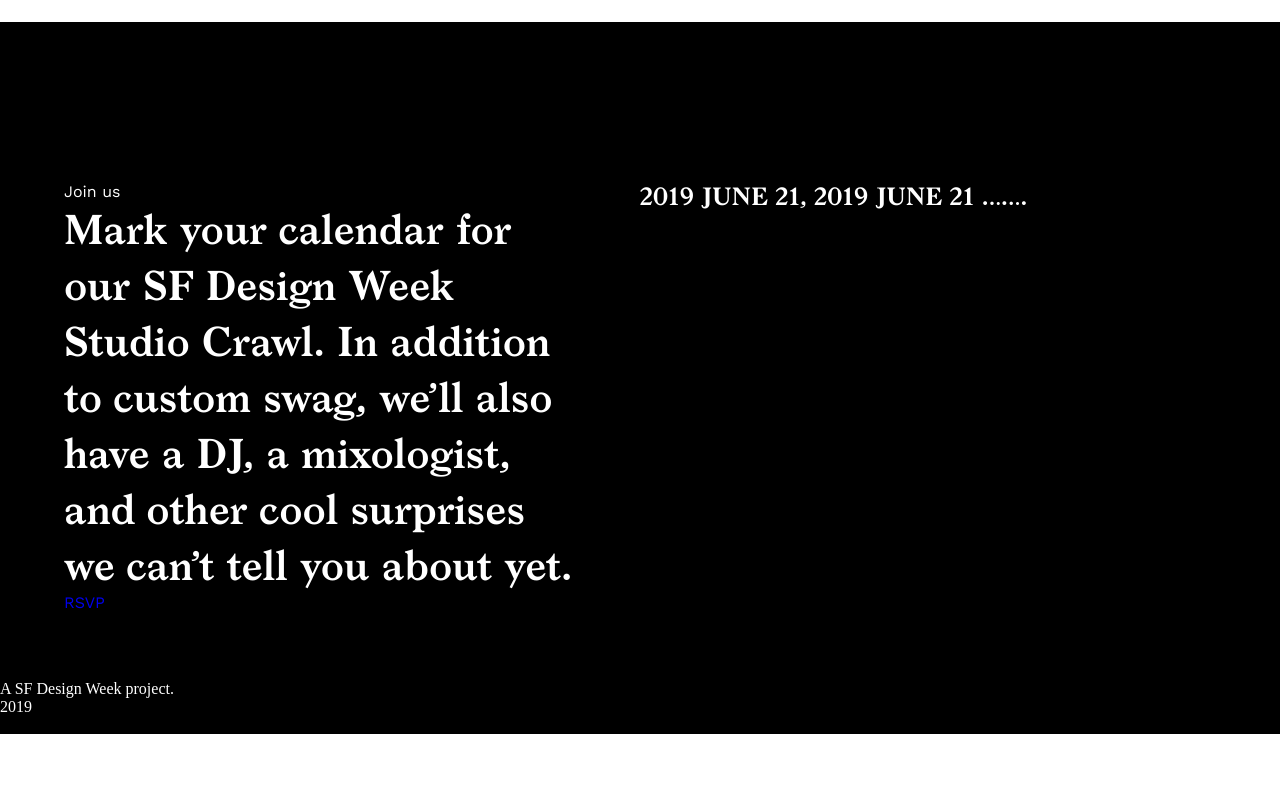
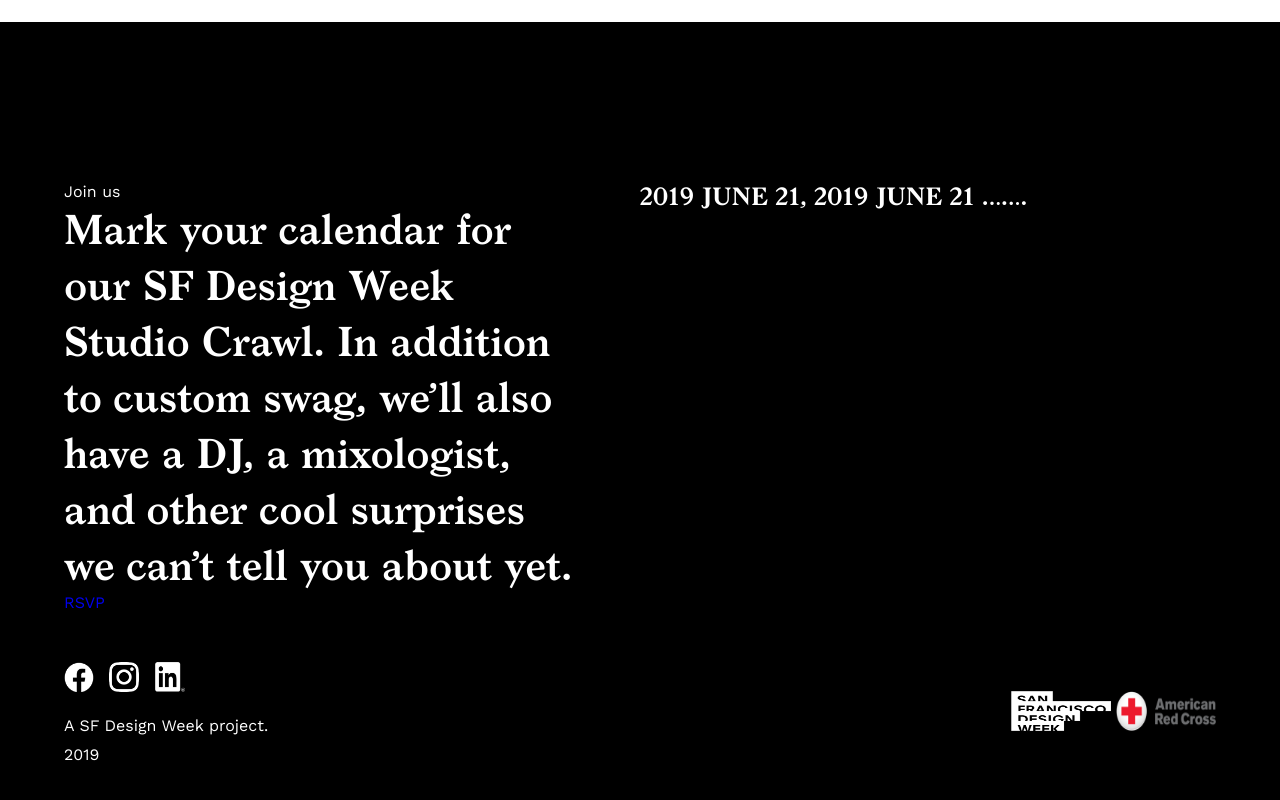
Before and after one commit to matijaskorup1991/CaliforniaProject, a plain HTML site: page index.html in a window 1280 px wide. Shown: the part 7271-8071 px from the top of the page. Before the commit the page ends 8005 px from the top, so only its background shows below. Drawn offline with nearby package versions, Linux system fonts and the light colour scheme.

Commit message:
HTML-end

```diff
--- a/assets/css/styles.css
+++ b/assets/css/styles.css
@@ -26,7 +26,8 @@
   text-decoration: none;
 }
 
-section {
+section,
+footer {
   padding: 0 5%;
   font-family: "Work Sans", sans-serif;
   overflow: hidden;
@@ -319,4 +320,30 @@
 footer {
   background-color: #000;
   color: white;
+  padding-bottom: 5vh;
+  display: flex;
+  justify-content: space-between;
 }
+
+.footer-de {
+  margin: 10px 0;
+}
+
+.social img {
+  display: inline-block;
+  width: 30px;
+  height: 30px;
+  margin-right: 10px;
+  margin-bottom: 10px;
+}
+.footer-img {
+  display: flex;
+  flex-direction: column;
+  justify-content: center;
+}
+
+.footer-img img {
+  display: inline-block;
+  width: 100px;
+  height: 40px;
+}
--- a/index.html
+++ b/index.html
@@ -143,21 +143,25 @@
         </h3>
         <a href="#">RSVP</a>
       </article>
-      <article>
+      <article class="date-an">
         <h2>2019 JUNE 21, 2019 JUNE 21 …….</h2>
       </article>
     </section>
     <footer>
       <div>
-        <div>
-          <img src="" alt="" /><img src="" alt="" /><img src="" alt="" />
+        <div class="social">
+          <img src="./assets/img/fb.png" alt="fb" />
+          <img src="./assets/img/ig.png" alt="ig" />
+          <img src="./assets/img/li.png" alt="li" />
         </div>
-        <p>A SF Design Week project.</p>
+        <p class="footer-de">A SF Design Week project.</p>
         <p>2019</p>
       </div>
       <div class="footer-img">
-        <img src="" alt="" />
-        <img src="" alt="" />
+        <div>
+          <img src="./assets/img/sfdw-logo.png" alt="sfdw" />
+          <img src="./assets/img/ngo-logo.png" alt="nho" />
+        </div>
       </div>
     </footer>
   </body>
```
